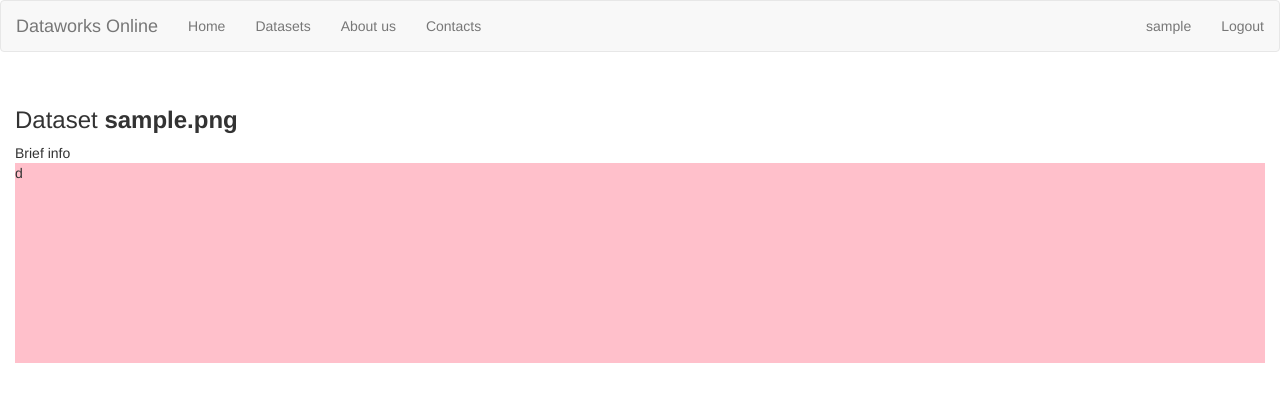
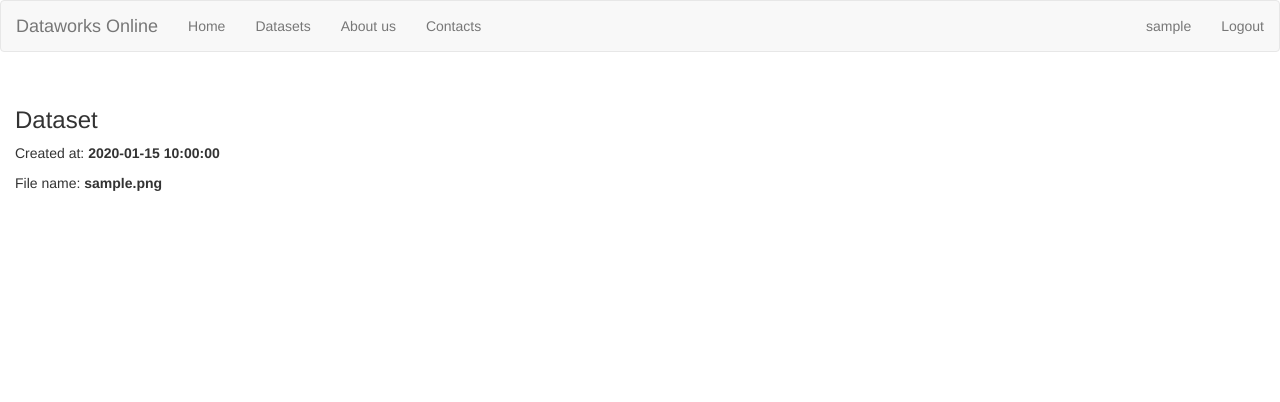
Before and after one commit to zadiran/DataworksOnline, a Flask app: page /dataset/1 in a window 1280 px wide. Shown: the top 402 px of the page. Run offline with Flask 2, Linux system fonts and the light colour scheme; a user stored in the database is signed in; tables that the repository leaves empty hold one stand-in row (values such as "Sample post"); some libraries are stand-ins or nearby versions.

Commit message:
Removed test markup from dataset page

```diff
--- a/DataworksOnline/actions.py
+++ b/DataworksOnline/actions.py
@@ -63,8 +63,8 @@ def dataset(dsId):
 		return redirect(url_for('no_access'))
 
 	model = {
-		'title' : 'Dataset' + str(dsId),
-		'filename' : ds.filename
+		'title' : 'Dataset',
+		'dataset' : ds
 	}
 	return render_template('dataset.html', model = model)
 
--- a/DataworksOnline/templates/dataset.html
+++ b/DataworksOnline/templates/dataset.html
@@ -1,12 +1,10 @@
 {% extends "base.html" %}
 {% block content %}
-	<h3>Dataset <strong>{{ model.filename}}</strong></h3>
+	<h3>Dataset </h3>
 
 	<div>
-		Brief info
-	</div>
-	<div style="width:100%; height:200px; background: pink">
-		d
+		<p>Created at: <strong>{{ model.dataset.upload_date }}</strong></p>
+		<p>File name: <strong>{{ model.dataset.filename }}</strong></p>
 	</div>
 
 
```
